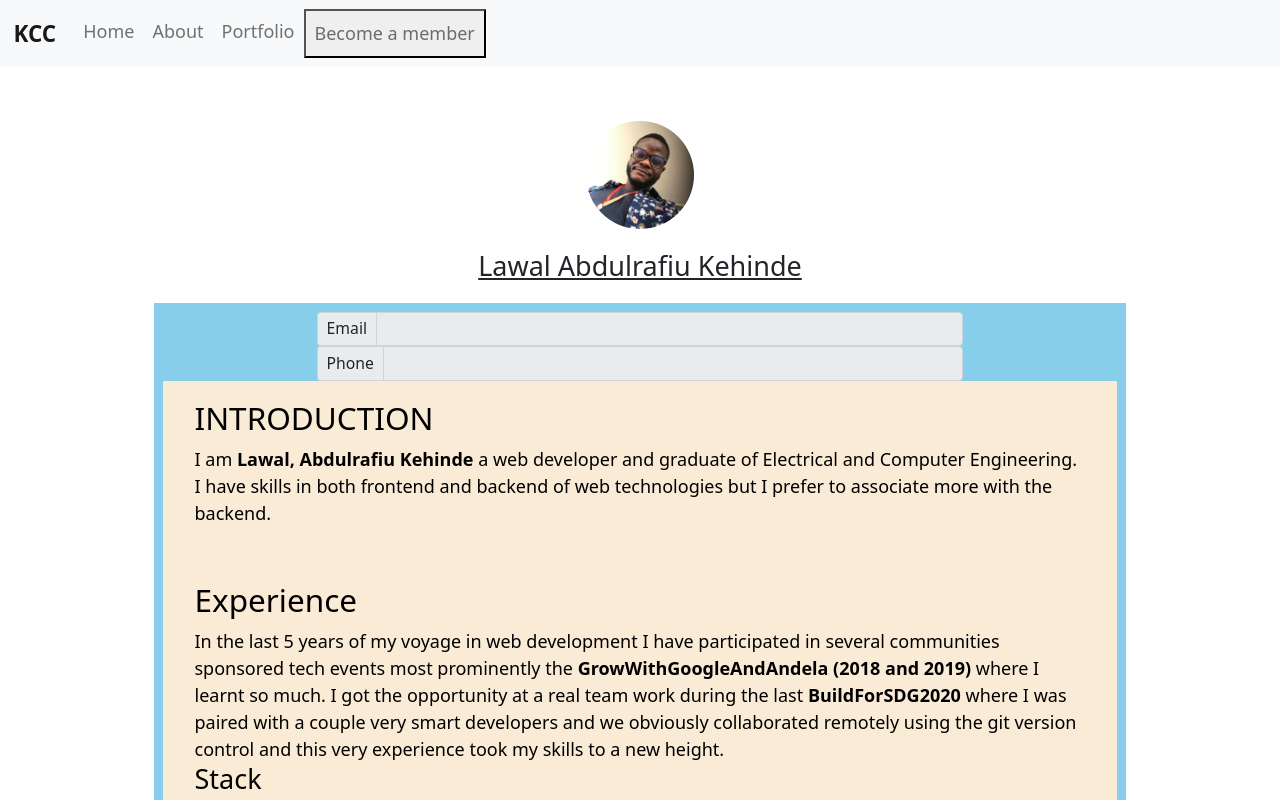
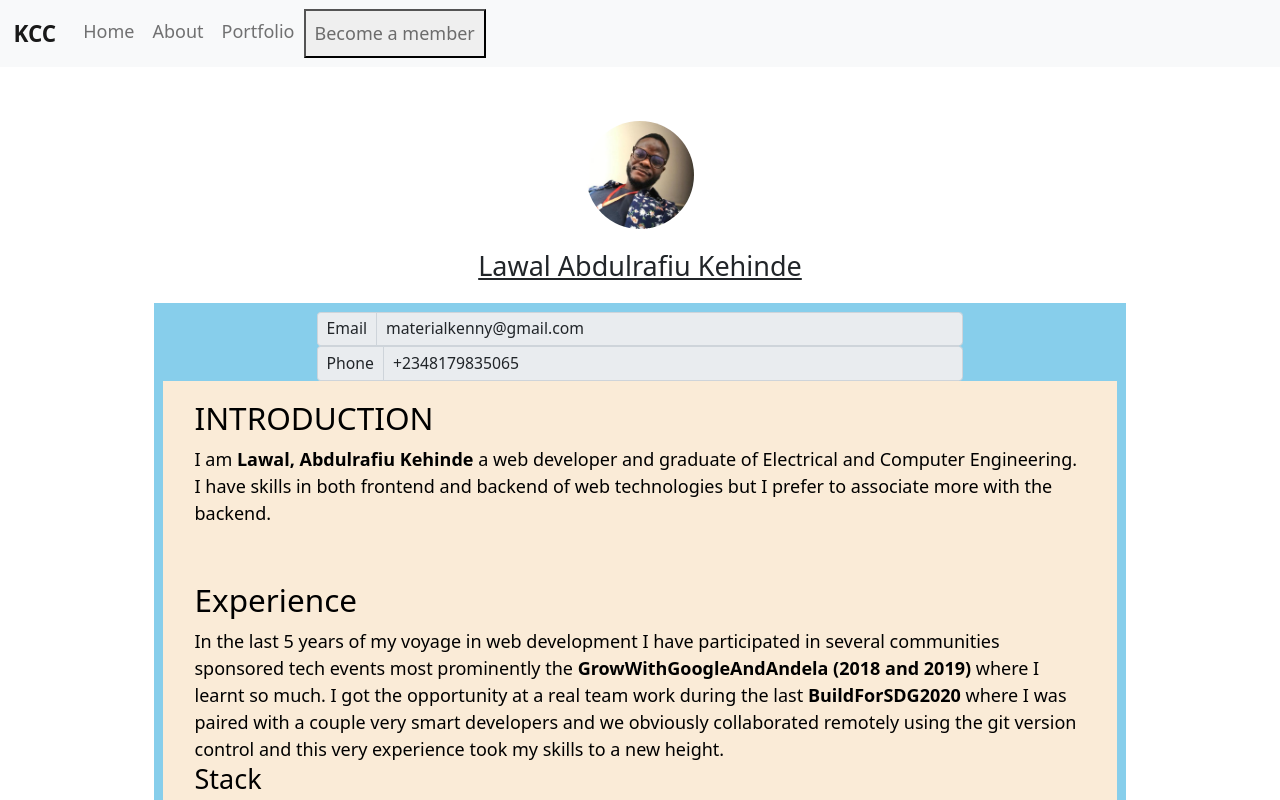
Before and after one commit to kennie-larkson/nextjs-blog, a Next.js app: page /about in a window 1280 px wide. Shown: the top 800 px of the page. Built offline with nearby package versions, Linux system fonts and the light colour scheme.

Commit message:
removed environment variables

```diff
--- a/pages/about.js
+++ b/pages/about.js
@@ -3,8 +3,7 @@ import Layout from "../components/layout";
 import styles from "./about.module.css";
 
 const About = () => {
-  const email = process.env.REACT_APP_EMAIL;
-  const phone_number = process.env.REACT_APP_PHONE_NUMBER;
+
 
   return (
     <>
@@ -28,7 +27,7 @@ const About = () => {
                   type="text"
                   aria-label="email"
                   className="form-control"
-                  value={email}
+                  value="materialkenny@gmail.com"
                   disabled
                 />
               </div>
@@ -41,7 +40,7 @@ const About = () => {
                   type="text"
                   aria-label="phone_number"
                   className="form-control"
-                  value={phone_number}
+                  value="+2348179835065"
                   disabled
                 />
               </div>
```
